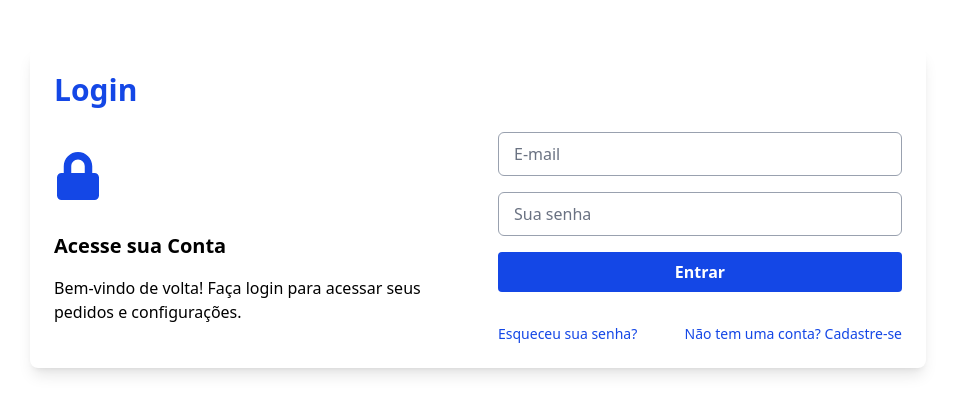
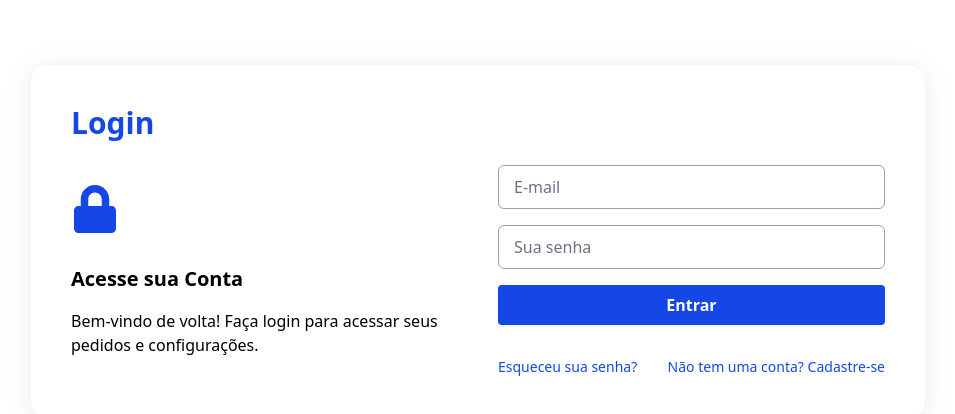
Before and after one commit to AndreyCubas/AJSports, a React (Vite) app: page /login in a window 1280 px wide. Shown: the top 414 px of the page, without its empty margins (162-1117 px from the left). Built offline with nearby package versions, Linux system fonts and the light colour scheme.

Commit message:
feat: alteracao na tela de login

```diff
--- a/src/pages/Login/Login.tsx
+++ b/src/pages/Login/Login.tsx
@@ -42,7 +42,15 @@ const Login: React.FC = () => {
   };
 
   return (
-    <section className="max-w-4xl mx-auto p-6 my-12 bg-white shadow-lg rounded-lg">
+    <section className="
+     max-w-4xl mx-auto my-16
+    bg-white
+    rounded-2xl
+    shadow-[0_4px_30px_rgba(0,0,0,0.08)]
+    p-10
+    border border-gray-100
+    backdrop-blur-sm
+    ">
       <h2 className="text-3xl font-bold mb-6 text-blue-700">Login</h2>
       <div className="md:flex md:gap-10">
         <div className="md:w-1/2 space-y-4 mb-6 md:mb-0 flex flex-col justify-center items-center text-center md:items-start md:text-left">
```
